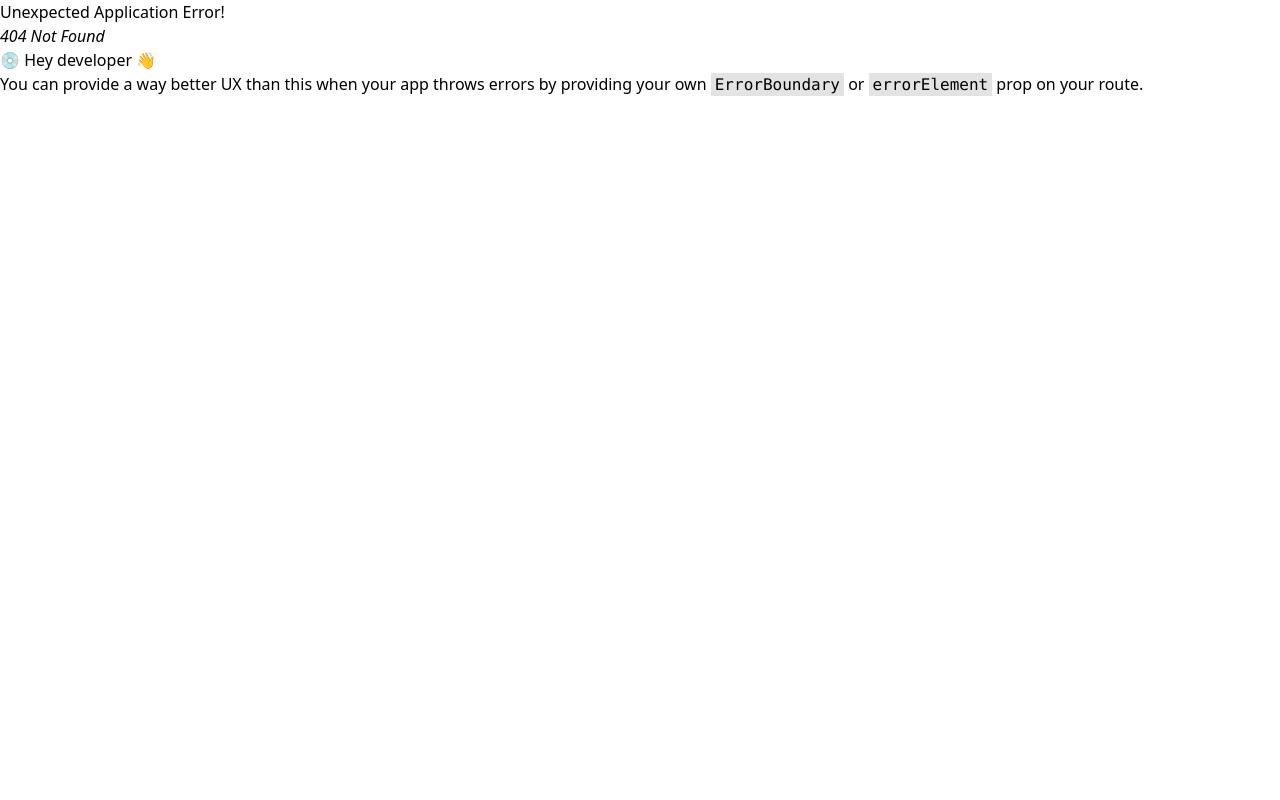
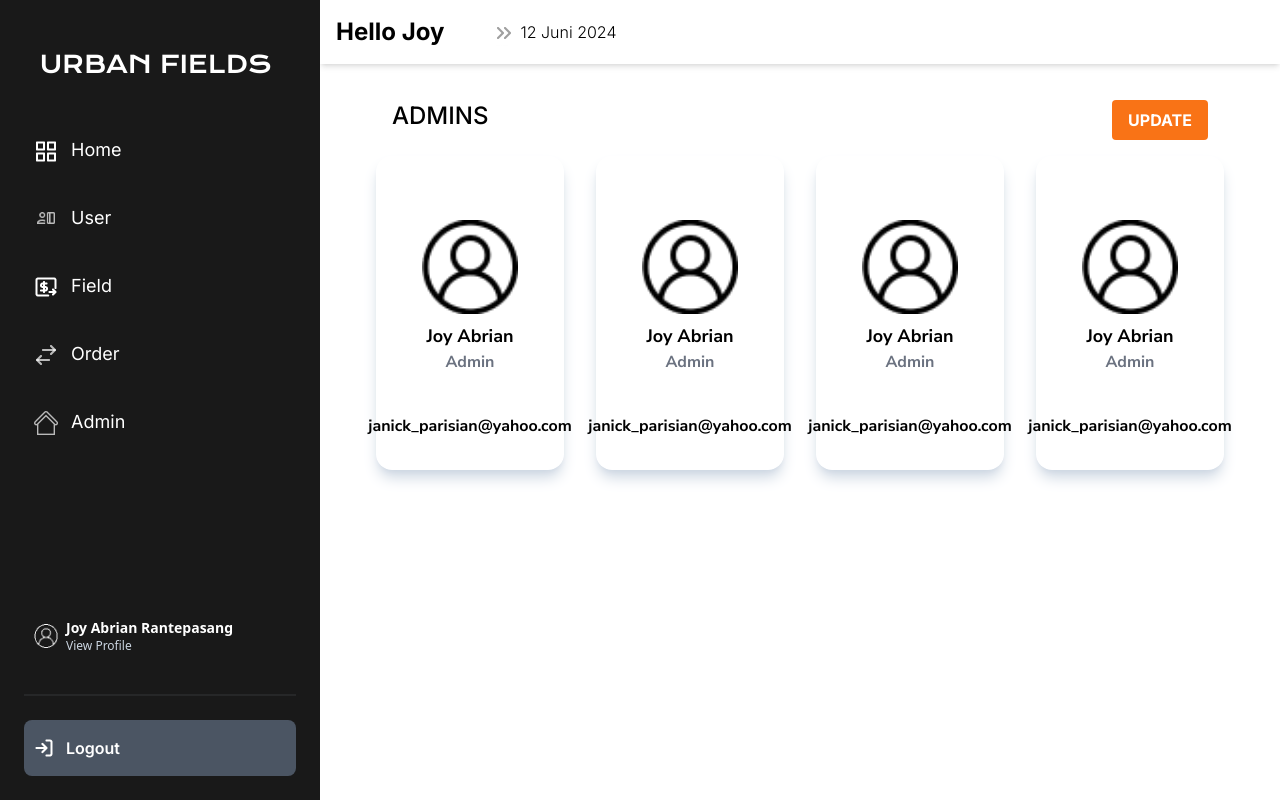
Before and after one commit to JoyAbrian/UrbanField-client, a React (Vite) app: page /dashboard/admins in a window 1280 px wide. Before the commit this address had no page. Built offline with nearby package versions, Linux system fonts and the light colour scheme.

Commit message:
feat: admin page on dashboard

```diff
--- /dev/null
+++ b/src/components/Fragments/Dashboard/dashboard_admins.jsx
@@ -0,0 +1,38 @@
+const DashboardAdmins = () => {
+    return (
+        <div className="mt-5 mx-10 font-Inter font-medium">
+            <div className="mx-4 flex justify-between">
+                <h1 className="text-2xl font-medium">ADMINS</h1>
+                <button className="bg-orange-500 hover:bg-orange-700 text-white font-bold py-2 px-4 rounded">UPDATE</button>
+            </div>
+            <div className="grid grid-cols-4 gap-8 mt-4 font-Nunito_Sans">
+                <div className="flex-col flex justify-center p-8 shadow-lg shadow-slate-300 rounded-2xl items-center">
+                    <img src="/img/userIcon.png" className="w-24 mt-8 rounded-lg"/>
+                    <p className="text-lg mt-2 font-bold">Joy Abrian</p>
+                    <p className="text-gray-500 font-bold">Admin</p>
+                    <h2 className="font-bold mt-10">janick_parisian@yahoo.com</h2>
+                </div>
+                <div className="flex-col flex justify-center p-8 shadow-lg shadow-slate-300 rounded-2xl items-center">
+                    <img src="/img/userIcon.png" className="w-24 mt-8 rounded-lg"/>
+                    <p className="text-lg font-bold mt-2">Joy Abrian</p>
+                    <p className="text-gray-500 font-bold">Admin</p>
+                    <h2 className="font-bold mt-10">janick_parisian@yahoo.com</h2>
+                </div>
+                <div className="flex-col flex justify-center p-8 shadow-lg shadow-slate-300 rounded-2xl items-center">
+                    <img src="/img/userIcon.png" className="w-24 mt-8 rounded-lg"/>
+                    <p className="text-lg font-bold mt-2">Joy Abrian</p>
+                    <p className="text-gray-500 font-bold">Admin</p>
+                    <h2 className="font-bold mt-10">janick_parisian@yahoo.com</h2>
+                </div>
+                <div className="flex-col flex justify-center p-8 shadow-lg shadow-slate-300 rounded-2xl items-center">
+                    <img src="/img/userIcon.png" className="w-24 mt-8 rounded-lg"/>
+                    <p className="text-lg font-bold mt-2">Joy Abrian</p>
+                    <p className="text-gray-500 font-bold">Admin</p>
+                    <h2 className="font-bold mt-10">janick_parisian@yahoo.com</h2>
+                </div>
+            </div>
+        </div>
+    );
+}
+
+export default DashboardAdmins;
--- a/src/components/Layouts/Dashboard/DashboardSidebar.jsx
+++ b/src/components/Layouts/Dashboard/DashboardSidebar.jsx
@@ -26,7 +26,7 @@ const DashboardSidebar = () => {
               <img src="/img/dashboard_item/order.png" className="w-6 inline-block mr-2"/> Order
             </li>
           </Link>
-          <Link to="/dashboard/admin">
+          <Link to="/dashboard/admins">
             <li className="px-2.5 rounded-lg py-4 my-2 hover:bg-gray-700 cursor-pointer items-center">
               <img src="/img/dashboard_item/admin.png" className="w-6 inline-block mr-2"/> Admin
             </li>
--- a/src/index.css
+++ b/src/index.css
@@ -2,6 +2,7 @@
 @import url('https://fonts.googleapis.com/css2?family=Krona+One&display=swap');
 @import url('https://fonts.googleapis.com/css2?family=Poppins:ital,wght@0,100;0,200;0,300;0,400;0,500;0,600;0,700;0,800;0,900;1,100;1,200;1,300;1,400;1,500;1,600;1,700;1,800;1,900&display=swap');
 @import url('https://fonts.googleapis.com/css2?family=DM+Sans:ital,opsz,wght@0,9..40,100..1000;1,9..40,100..1000&display=swap');
+@import url('https://fonts.googleapis.com/css2?family=Nunito+Sans:ital,opsz,wght@0,6..12,200..1000;1,6..12,200..1000&display=swap');
 
 @tailwind base;
 @tailwind components;
--- a/src/main.jsx
+++ b/src/main.jsx
@@ -11,6 +11,7 @@ import DashboardHome from './components/Fragments/Dashboard/dashboard_home';
 import DashboardUser from './components/Fragments/Dashboard/dashboard_users';
 import DashboardFields from './components/Fragments/Dashboard/dashboard_fields';
 import DashboardOrder from './components/Fragments/Dashboard/dashboard_orders';
+import DashboardAdmins from './components/Fragments/Dashboard/dashboard_admins';
 
 const router = createBrowserRouter([
   {
@@ -49,6 +50,10 @@ const router = createBrowserRouter([
         path: 'orders',
         element: <DashboardOrder />,
       },
+      {
+        path: 'admins',
+        element: <DashboardAdmins />,
+      },
     ],
   },
 ]);
--- a/tailwind.config.js
+++ b/tailwind.config.js
@@ -11,6 +11,7 @@ export default {
         KronaOne: ['Krona One', 'sans-serif'],
         Poppins: ['Poppins', 'sans-serif'],
         DM_Sans: ['DM Sans', 'sans-serif'],
+        Nunito_Sans: ['Nunito Sans', 'sans-serif'],
       },
     },
   },
```
Also changed, not shown: public/img/dashboard_item/admin-bg.png (added).
